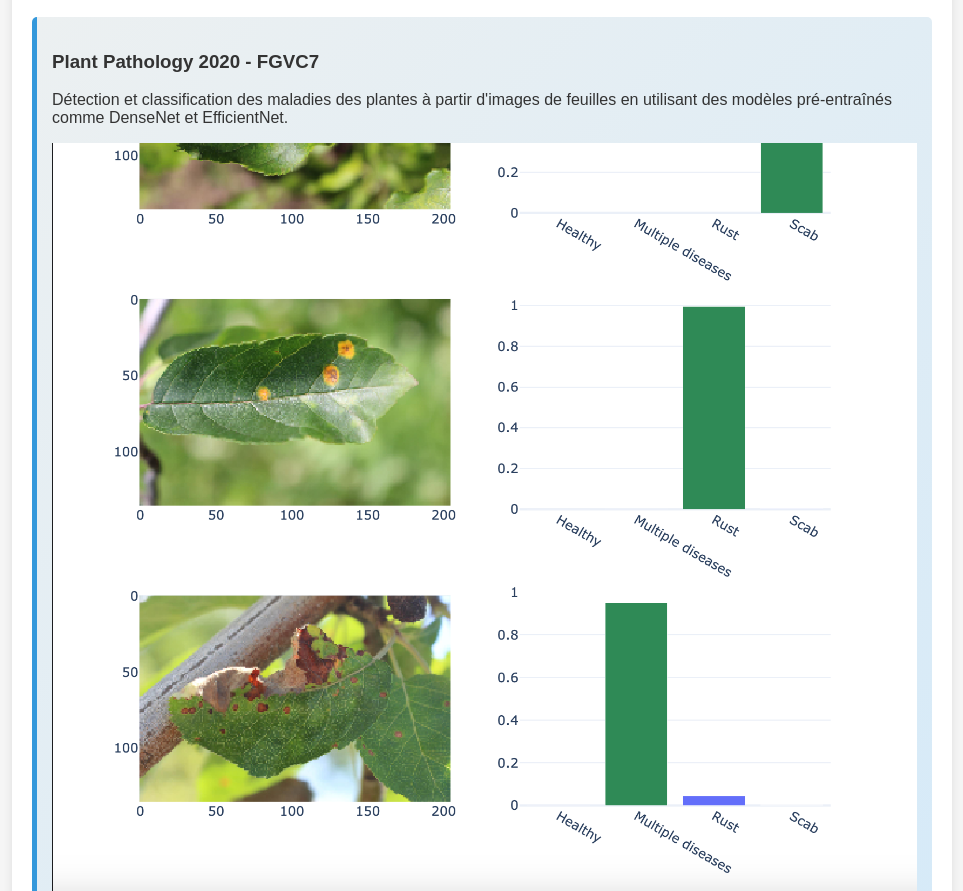
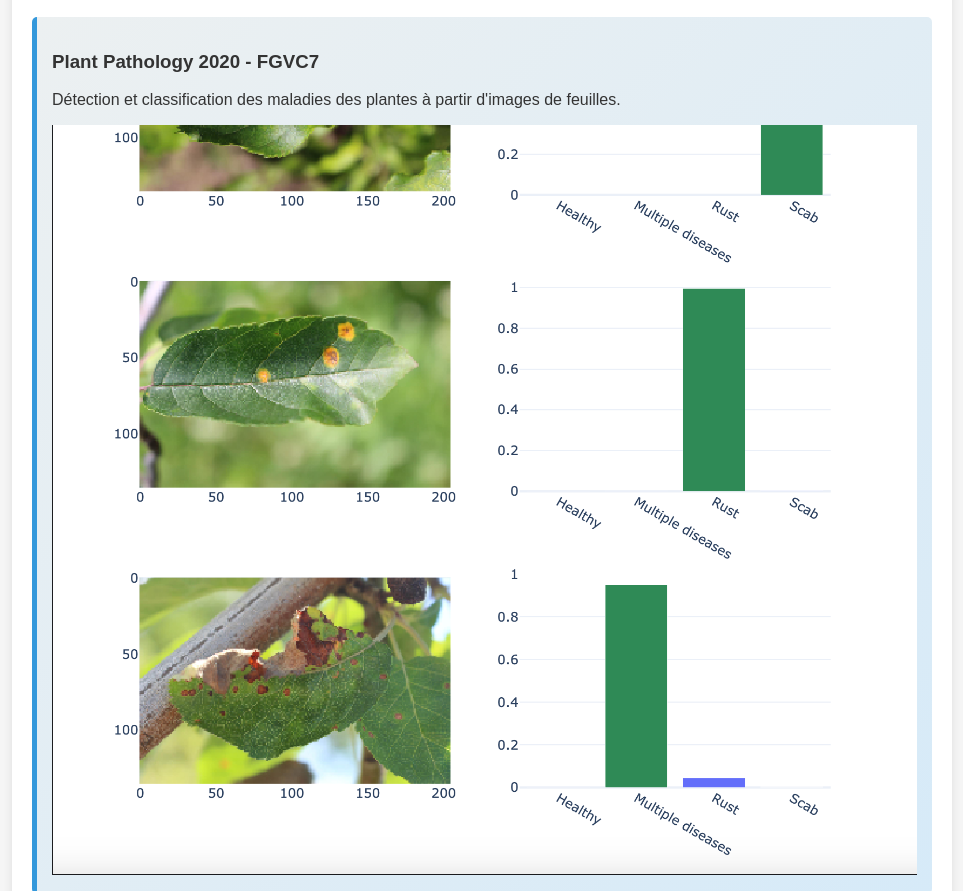
Before and after one commit to heisolade/portfolio, a website built with webpack: page index.html in a window 1280 px wide. Shown: the part 1901-2792 px from the top of the page, without its empty margins (158-1121 px from the left). Built offline with nearby package versions, Linux system fonts and the light colour scheme.

Commit message:
Update index.html

```diff
--- a/index.html
+++ b/index.html
@@ -57,7 +57,7 @@
 
         <div class="project">
             <h3>Plant Pathology 2020 - FGVC7</h3>
-            <p>Détection et classification des maladies des plantes à partir d'images de feuilles en utilisant des modèles pré-entraînés comme DenseNet et EfficientNet.</p>
+            <p>Détection et classification des maladies des plantes à partir d'images de feuilles.</p>
             <img src="img/plants.png" alt="Plant Pathology Analysis" width="100%">
         </div>
     </section>
```
